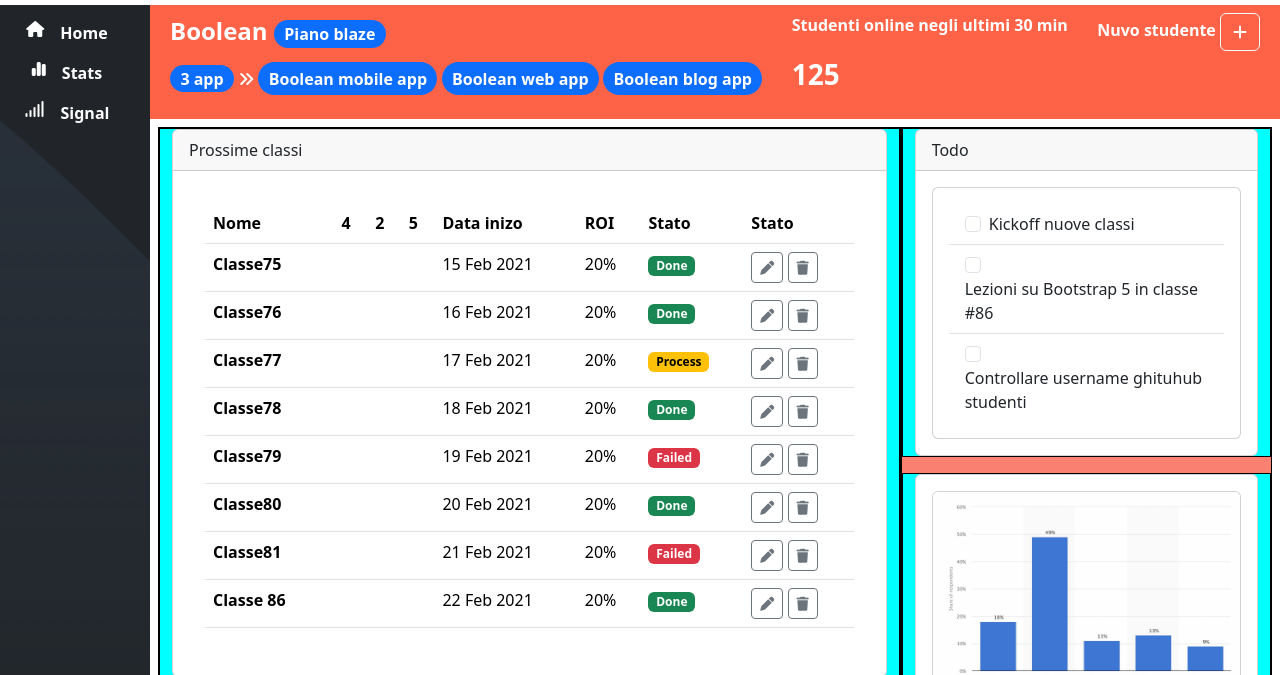
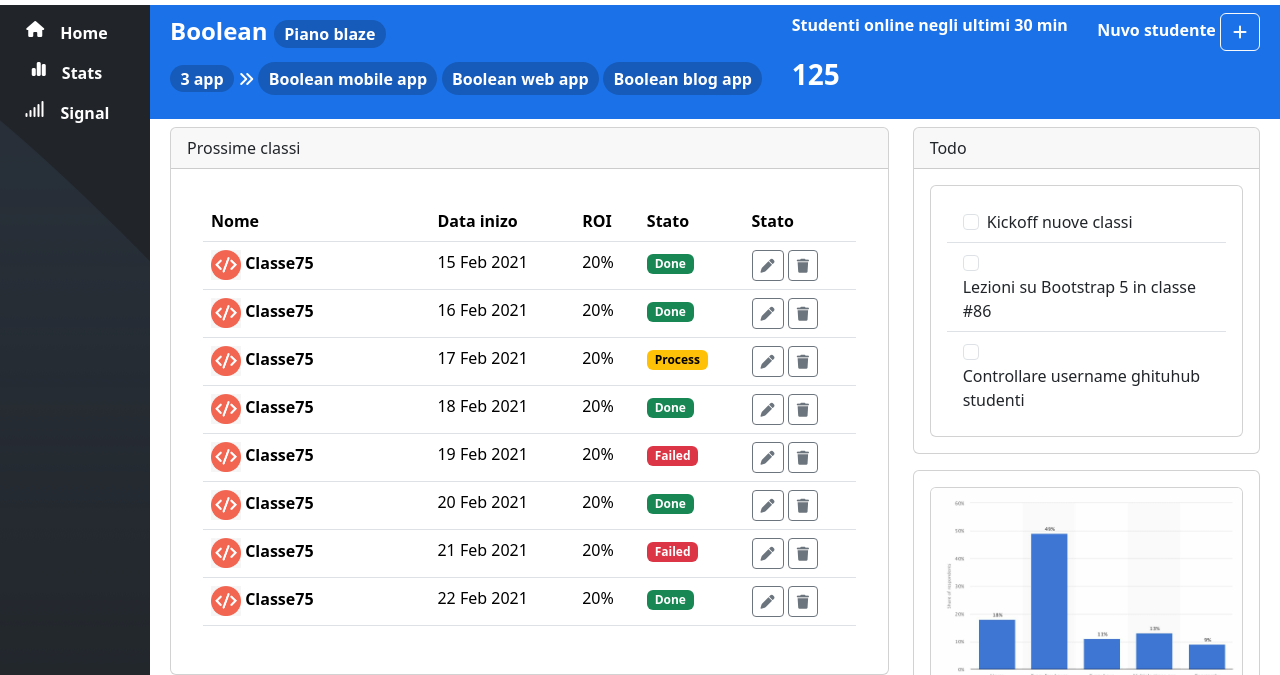
Before and after one commit to francescogentile25/html-css-bootstrap-dashboard, a plain HTML site: page index.html in a window 1280 px wide. Shown: the part 49-724 px from the top of the page. Drawn offline with nearby package versions, Linux system fonts and the light colour scheme.

Commit message:
STYLE added to table

```diff
--- a/css/style.css
+++ b/css/style.css
@@ -2,15 +2,6 @@
     max-width: 100%;
 }
 
-body{
-
-}
-header{
-
-}
-main{
-
-}
 
 aside{
     width: 68px;
@@ -52,15 +43,13 @@
 }
 
 .prova{
-    background-color: tomato;
-}
-.prova-2{
-    background-color: salmon;
-    border: 1px solid black;
+    background-color: #1B72E8;
 }
 
-.prova-3{
-    background-color: aqua;
+.text-bg-primary{
+    background-color:#165BBA !important;
+}
 
-    border: 1px solid black;
+th img{
+    width: 30px;
 }
--- a/index.html
+++ b/index.html
@@ -111,9 +111,9 @@
             <section class="p-2">
                 <div class="container-fluid">
                     <div class="row">
-                        <div class="col-md-8 col-12 prova-2">
-                            <div class="row">
-                                <div class="col-12 prova-3">
+                        <div class="col-md-8 col-12">
+                            <div class="row gap-3">
+                                <div class="col-12">
                                     <div class="card">
                                         <div class="card-header">
                                             Prossime classi
@@ -126,9 +126,9 @@
                                                             <th scope="col" >Nome</th>
                                                             <th scope="col"></th>
                                                             <th scope="col"></th>
-                                                            <th scope="col">4</th>
-                                                            <th scope="col">2</th>
-                                                            <th scope="col">5</th>
+                                                            <th scope="col"></th>
+                                                            <th scope="col"></th>
+                                                            <th scope="col"></th>
                                                             <th scope="col">Data inizo</th>
                                                             <th scope="col">ROI</th>
                                                             <th scope="col">Stato</th>
@@ -138,7 +138,10 @@
                                                     </thead>
                                                     <tbody>
                                                         <tr>
-                                                            <th  colspan="3" scope="row">Classe75</th>
+                                                            <th  colspan="3" scope="row">
+                                                                <img src="./img/class-avatar.jpg" alt="">
+                                                                Classe75
+                                                            </th>
                                                             <td></td>
                                                             <td></td>
                                                             <td></td>
@@ -155,7 +158,10 @@
                                                             </td>
                                                         </tr>
                                                         <tr>
-                                                            <th   colspan="3" scope="row">Classe76</th>
+                                                            <th  colspan="3" scope="row">
+                                                                <img src="./img/class-avatar.jpg" alt="">
+                                                                Classe75
+                                                            </th>
                                                             <td></td>
                                                             <td></td>
                                                             <td></td>
@@ -172,7 +178,10 @@
                                                             </td>
                                                         </tr>
                                                         <tr>
-                                                            <th   colspan="3" scope="row">Classe77</th>
+                                                            <th  colspan="3" scope="row">
+                                                                <img src="./img/class-avatar.jpg" alt="">
+                                                                Classe75
+                                                            </th>
                                                             <td></td>
                                                             <td></td>
                                                             <td></td>
@@ -189,7 +198,10 @@
                                                             </td>
                                                         </tr>
                                                         <tr>
-                                                            <th   colspan="3" scope="row">Classe78</th>
+                                                            <th  colspan="3" scope="row">
+                                                                <img src="./img/class-avatar.jpg" alt="">
+                                                                Classe75
+                                                            </th>
                                                             <td></td>
                                                             <td></td>
                                                             <td></td>
@@ -206,7 +218,10 @@
                                                             </td>
                                                         </tr>
                                                         <tr>
-                                                            <th   colspan="3" scope="row">Classe79</th>
+                                                            <th  colspan="3" scope="row">
+                                                                <img src="./img/class-avatar.jpg" alt="">
+                                                                Classe75
+                                                            </th>
                                                             <td></td>
                                                             <td></td>
                                                             <td></td>
@@ -223,7 +238,10 @@
                                                             </td>
                                                         </tr>
                                                         <tr>
-                                                            <th   colspan="3" scope="row">Classe80</th>
+                                                            <th  colspan="3" scope="row">
+                                                                <img src="./img/class-avatar.jpg" alt="">
+                                                                Classe75
+                                                            </th>
                                                             <td></td>
                                                             <td></td>
                                                             <td></td>
@@ -240,7 +258,10 @@
                                                             </td>
                                                         </tr>
                                                         <tr>
-                                                            <th   colspan="3" scope="row">Classe81</th>
+                                                            <th  colspan="3" scope="row">
+                                                                <img src="./img/class-avatar.jpg" alt="">
+                                                                Classe75
+                                                            </th>
                                                             <td></td>
                                                             <td></td>
                                                             <td></td>
@@ -257,7 +278,10 @@
                                                             </td>
                                                         </tr>
                                                         <tr>
-                                                            <th   colspan="3" scope="row">Classe 86</th>
+                                                            <th  colspan="3" scope="row">
+                                                                <img src="./img/class-avatar.jpg" alt="">
+                                                                Classe75
+                                                            </th>
                                                             <td></td>
                                                             <td></td>
                                                             <td></td>
@@ -279,7 +303,7 @@
                                         </div>
                                     </div>
                                 </div>
-                                <div class="col-12 prova-3">
+                                <div class="col-12">
                                     <div class="card">
                                         <div class="card-header">
                                             Faq
@@ -330,9 +354,9 @@
                                 </div>
                             </div>
                         </div>
-                        <div class="col-md-4  col-12 prova-2">
+                        <div class="col-md-4  col-12">
                             <div class="row gap-3">
-                                <div class="col-12 prova-3">
+                                <div class="col-12">
                                     <div class="card">
                                         <div class="card-header">
                                             Todo
@@ -357,7 +381,7 @@
                                         </div>
                                     </div>
                                 </div>
-                                <div class="col-12 prova-3">
+                                <div class="col-12">
                                     <div class="card">
                                         <div class="card m-3">
                                             <div class="card-body p-0">
```
